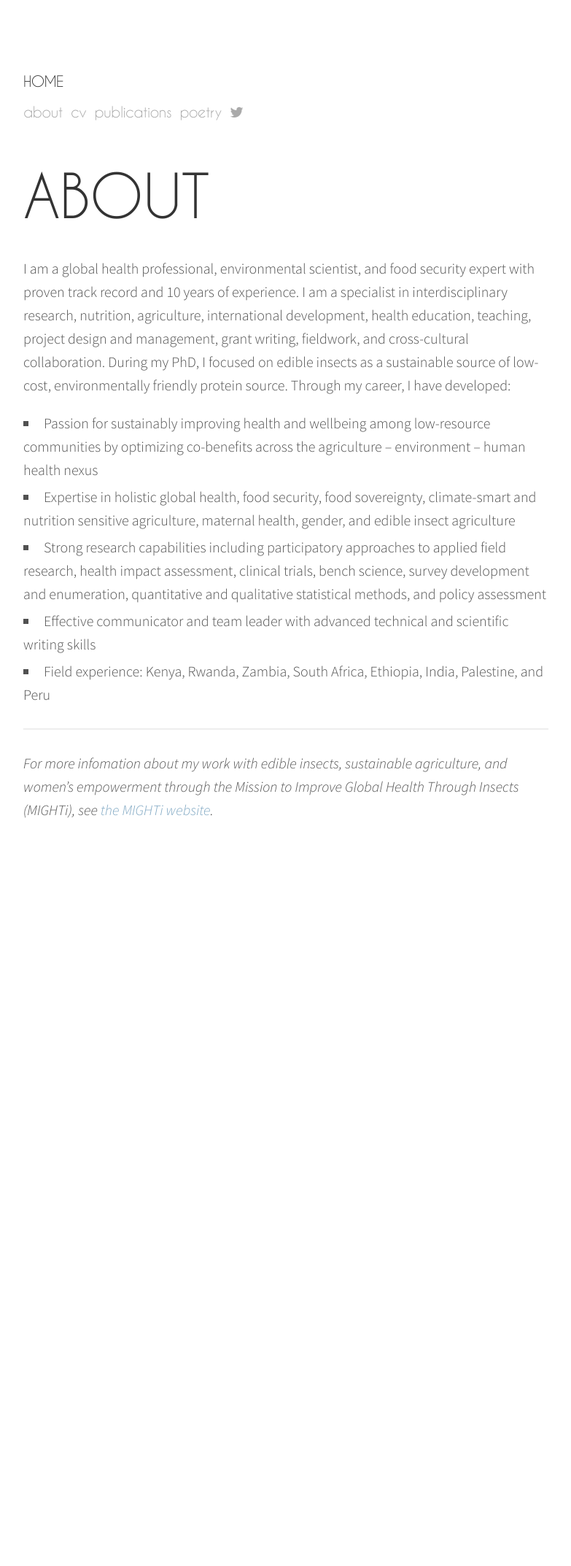
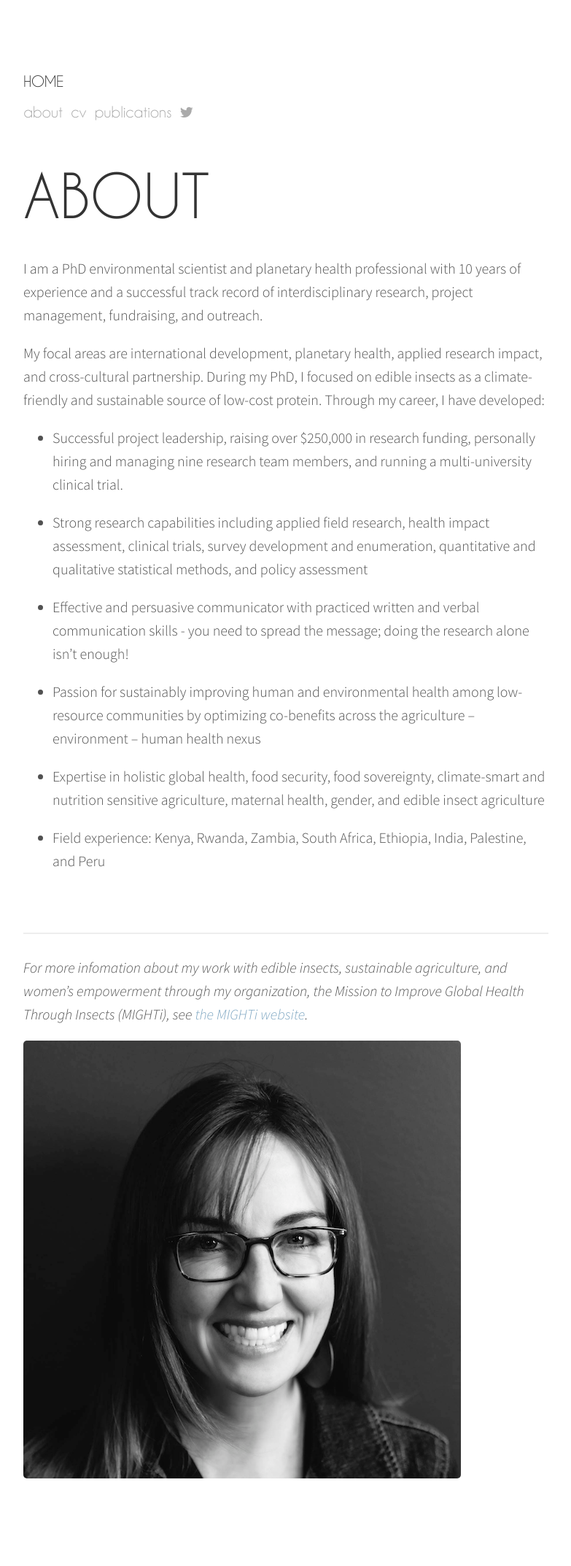
Before and after one commit to valeriestull/valeriestull.github.io, a Jekyll site: the page built from about-me.md, in a window 1280 px wide. Shown: the whole page at 73% size, without its empty margins (248-1031 px from the left). Built offline with Jekyll 4.4.1, drawn with Linux system fonts in a browser that asks for light colours; nearby versions of some CDN libraries; some web fonts are replaced; before the commit the page ends 1246 px from its top, so only the background shows below that.

Commit message:
Website!

```diff
--- a/_config.yml
+++ b/_config.yml
@@ -47,8 +47,8 @@ nav:
     href:           "/assets/cv.pdf"
   - name:           "Publications"
     href:           "/publications"
-  - name:           "Poetry"
-    href:           "/poetry"
+#  - name:           "Poetry"
+#    href:           "/poetry"
 #  - name:           "Projects"
 #    href:           "/projects"
 
--- a/about-me.md
+++ b/about-me.md
@@ -3,13 +3,48 @@ title: ABOUT
 permalink: /about-me/
 ---
 
-I am a global health professional, environmental scientist, and food security expert with proven track record and 10 years of experience. I am a specialist in interdisciplinary research, nutrition, agriculture, international development, health education, teaching, project design and management, grant writing, fieldwork, and cross-cultural collaboration.  During my PhD, I focused on edible insects as a sustainable source of low-cost, environmentally friendly protein source.  Through my career, I have developed:
-- Passion for sustainably improving health and wellbeing among low-resource communities by optimizing co-benefits across the agriculture – environment – human health nexus
-- Expertise in holistic global health, food security, food sovereignty, climate-smart and nutrition sensitive agriculture, maternal health, gender, and edible insect agriculture
-- Strong research capabilities including participatory approaches to applied field research, health impact assessment, clinical trials, bench science, survey development and enumeration, quantitative and qualitative statistical methods, and policy assessment
-- Effective communicator and team leader with advanced technical and scientific writing skills
-- Field experience: Kenya, Rwanda, Zambia, South Africa, Ethiopia, India, Palestine, and Peru
+I am a PhD environmental scientist and planetary health professional with
+10 years of experience and a successful track record of
+interdisciplinary research, project management, fundraising, and
+outreach.
+
+My focal areas are international development, planetary health,
+applied research impact, and cross-cultural partnership.  During my PhD, I
+focused on edible insects as a climate-friendly and sustainable source
+of low-cost protein.  Through my
+career, I have developed:
+
+
+- Successful project leadership, raising over $250,000 in
+  research funding, personally hiring and managing nine research team
+  members, and running a multi-university clinical trial.
+
+- Strong research capabilities including applied field research,
+  health impact assessment, clinical trials, survey development and
+  enumeration, quantitative and qualitative statistical methods, and
+  policy assessment
+
+- Effective and persuasive communicator with practiced written
+  and verbal communication skills - you need to spread the message;
+  doing the research alone isn't enough!
+
+* Passion for sustainably improving human and environmental health
+  among low-resource communities by optimizing co-benefits across the
+  agriculture – environment – human health nexus
+
+- Expertise in holistic global health, food security, food
+  sovereignty, climate-smart and nutrition sensitive agriculture,
+  maternal health, gender, and edible insect agriculture
+
+- Field experience: Kenya, Rwanda, Zambia, South Africa, Ethiopia,
+  India, Palestine, and Peru
+
 <br>
 
 <hr>
-*For more infomation about my work with edible insects, sustainable agriculture, and women's empowerment through the Mission to Improve Global Health Through Insects (MIGHTi), see [the MIGHTi website](http://mighti.co/).*
+*For more infomation about my work with edible insects, sustainable
+agriculture, and women's empowerment through my organization, the Mission to Improve
+Global Health Through Insects (MIGHTi), see [the MIGHTi
+website](http://mighti.co/).*
+
+![image-title-here](/assets/img/headshot.png){:class="img-responsive"}
--- a/style.scss
+++ b/style.scss
@@ -255,8 +255,8 @@ dd {
 }
 
 ul {
-  list-style: inside square;
-  padding-left: 0;
+//  list-style: inside square;
+//  padding-left: 0;
 
   li {
     margin-bottom: .25rem;
```
Also changed, not shown: index.html (+12 -12 lines), poetry.md (+1 -1 lines), publications.md (+8 -9 lines).
